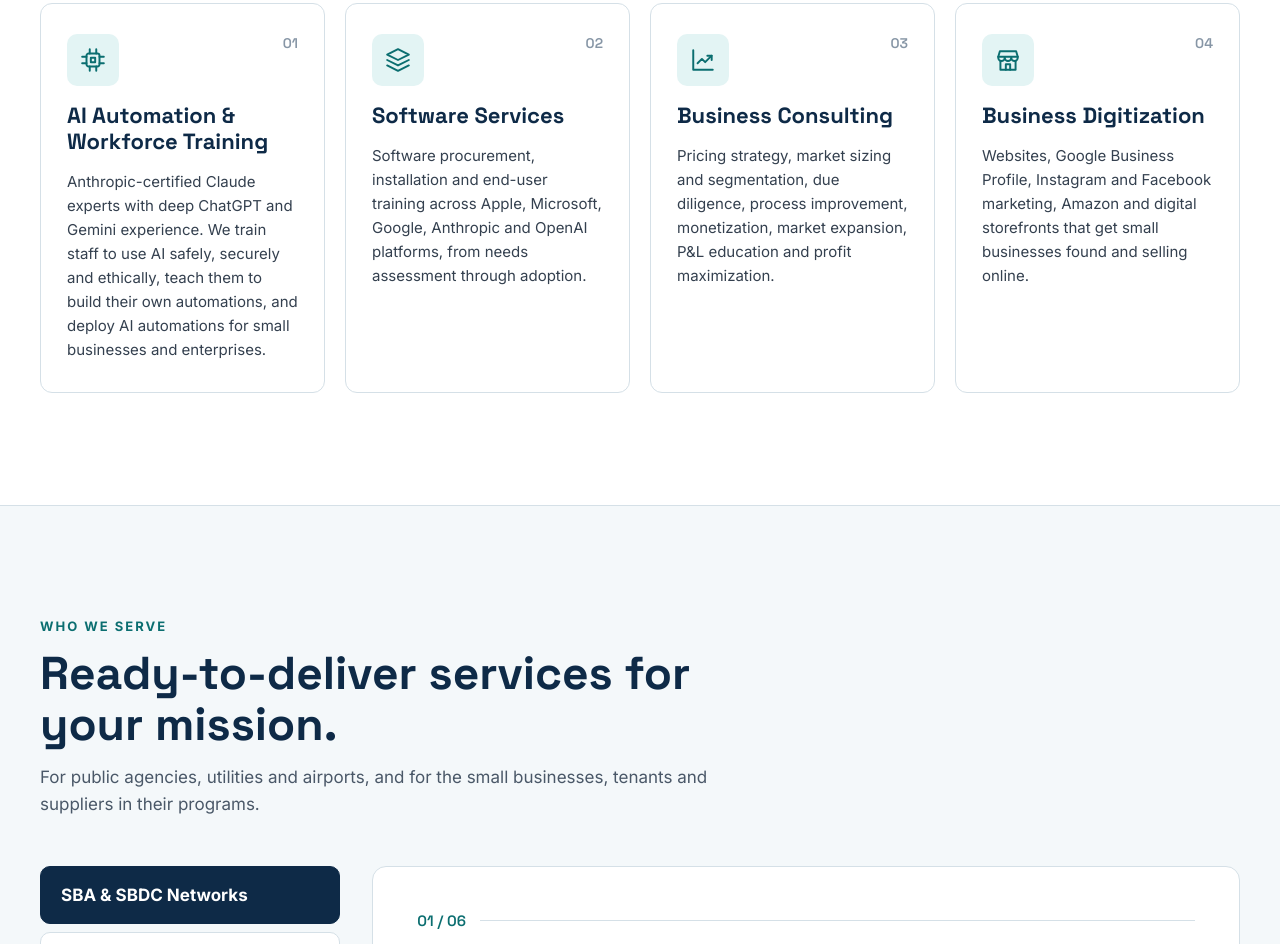
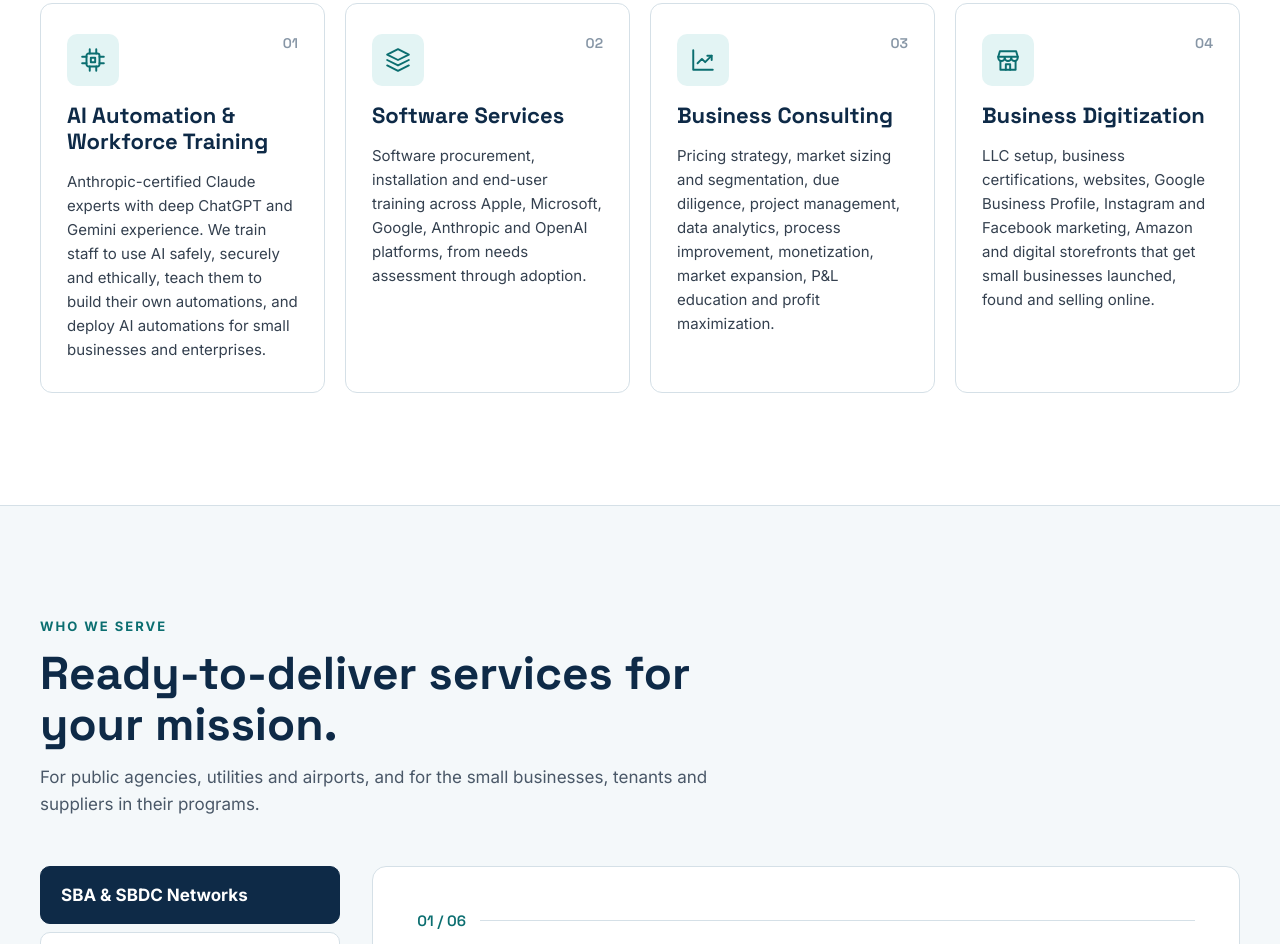
Before and after one commit to nuova-tech/smartnuova-website, a plain HTML site: page index.html in a window 1280 px wide. Shown: the part 1250-2194 px from the top of the page. Drawn offline with Linux system fonts and the light colour scheme.

Commit message:
Add project management, data analytics, LLC setup and business certifications to services
Co-Authored-By: Claude Opus 5.5 <noreply@anthropic.com>
Claude-Session: https://claude.ai/code/session_01D94sKY3oZ5ae4gBP6MdysM

```diff
--- a/index.html
+++ b/index.html
@@ -146,7 +146,7 @@ a{color:#0B6E70}a:hover{color:#0E2A47}
 <span style="font-family: 'Space Grotesk', sans-serif; font-size: 14px; font-weight: 600; color: #8796A6">03</span>
 </div>
 <h3 style="margin: 0; font-family: 'Space Grotesk', sans-serif; font-size: 22px; line-height: 1.2; color: #0E2A47">Business Consulting</h3>
-<p style="margin: 0; font-size: 15px; line-height: 1.6; color: #34404F">Pricing strategy, market sizing and segmentation, due diligence, process improvement, monetization, market expansion, P&amp;L education and profit maximization.</p>
+<p style="margin: 0; font-size: 15px; line-height: 1.6; color: #34404F">Pricing strategy, market sizing and segmentation, due diligence, project management, data analytics, process improvement, monetization, market expansion, P&amp;L education and profit maximization.</p>
 </article>
 
 <article style="border: 1px solid #D5E0E7; border-radius: 12px; padding: 30px 26px; display: flex; flex-direction: column; gap: 16px; background: #FFFFFF">
@@ -157,7 +157,7 @@ a{color:#0B6E70}a:hover{color:#0E2A47}
 <span style="font-family: 'Space Grotesk', sans-serif; font-size: 14px; font-weight: 600; color: #8796A6">04</span>
 </div>
 <h3 style="margin: 0; font-family: 'Space Grotesk', sans-serif; font-size: 22px; line-height: 1.2; color: #0E2A47">Business Digitization</h3>
-<p style="margin: 0; font-size: 15px; line-height: 1.6; color: #34404F">Websites, Google Business Profile, Instagram and Facebook marketing, Amazon and digital storefronts that get small businesses found and selling online.</p>
+<p style="margin: 0; font-size: 15px; line-height: 1.6; color: #34404F">LLC setup, business certifications, websites, Google Business Profile, Instagram and Facebook marketing, Amazon and digital storefronts that get small businesses launched, found and selling online.</p>
 </article>
 
 </div>
```
